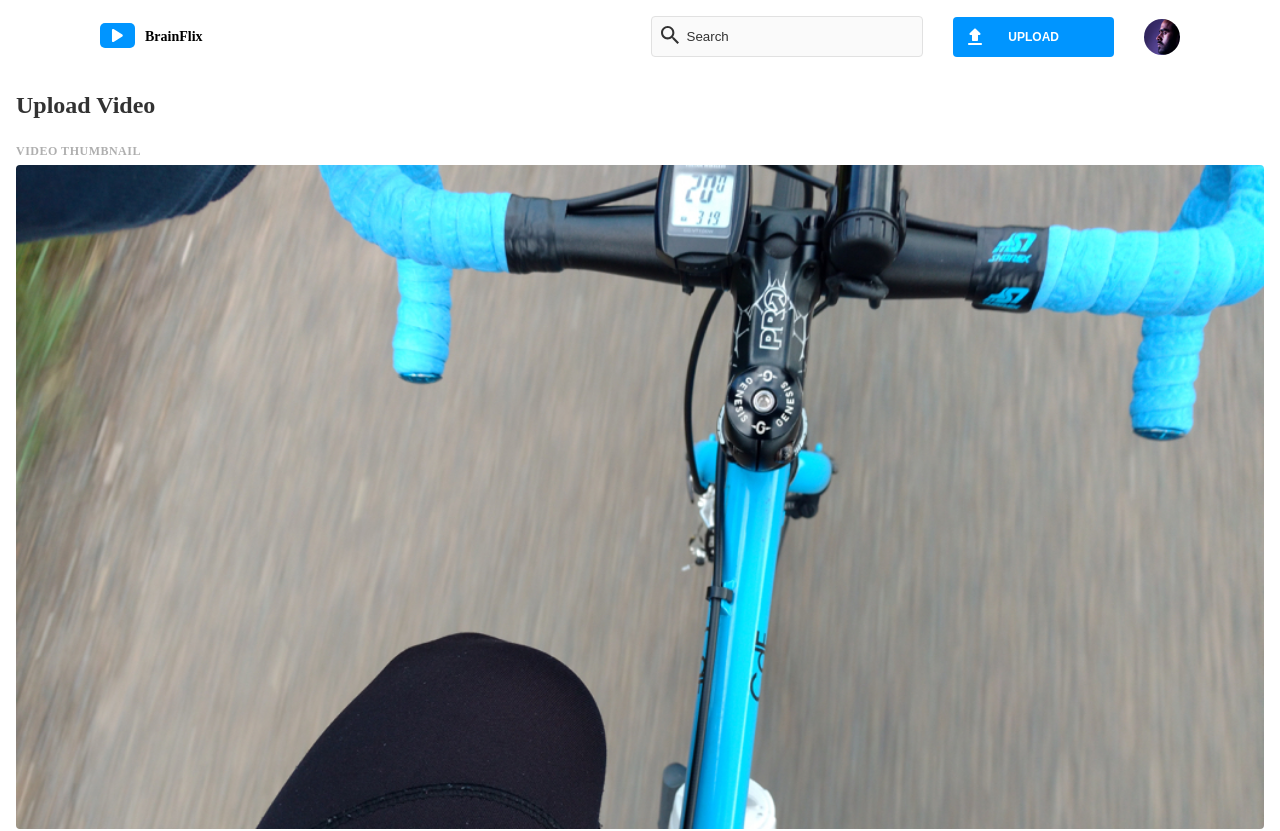
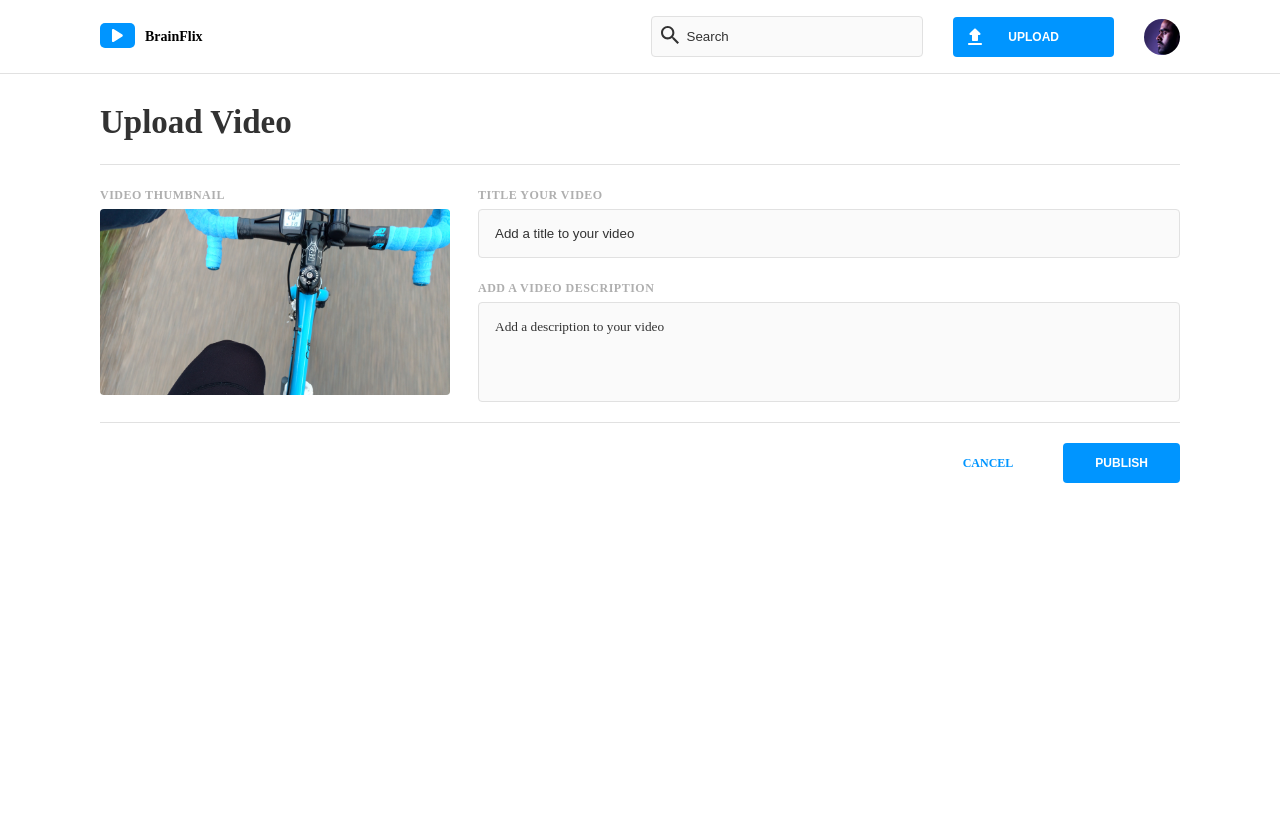
Before and after one commit to Lala0419/nanaya-miki-brainflix, a React (Create React App) app: page /upload in a window 1280 px wide. Shown: the top 831 px of the page. After the commit the page ends 800 px from the top, so only its background shows below. Built offline with nearby package versions, Linux system fonts and the light colour scheme.

Commit message:
finished styling for upload

```diff
--- a/src/components/header/header.scss
+++ b/src/components/header/header.scss
@@ -19,6 +19,7 @@
 		justify-content: center;
 		align-items: center;
 		padding: 0 1.6rem;
+		border-bottom: 1px solid $color-secondary-outline;
 
 		@include breakpoints.medium {
 			flex-direction: row;
--- a/src/components/sideBar/sideBarList.scss
+++ b/src/components/sideBar/sideBarList.scss
@@ -31,7 +31,7 @@
 	}
 
 	&__img {
-		width: 35%;
+		width: 12.5rem;
 		height: 5rem;
 		border-radius: 4px;
 		background-color: $color-secondary-outline;
@@ -42,11 +42,7 @@
 		}
 
 		@include breakpoints.medium {
-			width: 15%;
 			height: 7rem;
-		}
-		@include breakpoints.large {
-			width: 35%;
 		}
 	}
 
--- a/src/pages/Upload/Upload.jsx
+++ b/src/pages/Upload/Upload.jsx
@@ -11,12 +11,14 @@ export const Upload = () => {
 					<h1 className="upload__top-title">Upload Video</h1>
 				</div>
 				<div className="upload__middle">
+					<div className="upload__middle-img-container">
 						<h2 className="upload__middle-title">VIDEO THUMBNAIL</h2>
 						<img
 							src={Thumbnail}
 							alt="bycle"
 							className="upload__middle-img"
 						/>
+					</div>
 					<div className="upload__middle-disc-box">
 						<form className="upload__middle-form">
 							<div className="upload__middle-list-container">
--- a/src/pages/Upload/Upload.scss
+++ b/src/pages/Upload/Upload.scss
@@ -3,11 +3,26 @@
 
 .upload {
 	padding: 1.6rem;
+
+	@include breakpoints.medium {
+		padding: 1.6rem 3.6rem;
+	}
+
+	@include breakpoints.large {
+		padding: 1.6rem 10rem;
+	}
 	&__top {
 		@include mobile-text-subheader-footer;
 
 		&-title {
+			padding: 1rem 0 2rem;
 			@include mobile-text-page-header;
+
+			@include breakpoints.medium {
+				@include tablet-desk-text-page-header;
+				padding-bottom: 2rem;
+				border-bottom: 1px solid $color-secondary-outline;
+			}
 		}
 	}
 
@@ -18,9 +33,17 @@
 		display: flex;
 		flex-direction: column;
 
+		@include breakpoints.medium {
+			padding-bottom: 2rem;
+			border-bottom: 1px solid $color-secondary-outline;
+		}
+
+		@include breakpoints.large {
+			flex-direction: row;
+			justify-content: space-between;
+		}
+
 		&-title {
-			// padding-top: 1.6rem;
-			// padding-bottom: 0.5rem;
 			color: $color-primary-inactive;
 			font-weight: 700;
 			@include label-padding;
@@ -32,6 +55,28 @@
 		&-img {
 			width: 100%;
 			border-radius: 4px;
+
+			@include breakpoints.medium {
+				width: 50%;
+			}
+
+			@include breakpoints.large {
+				width: 100%;
+
+				&-container {
+					@include breakpoints.large {
+						display: flex;
+						flex-direction: column;
+						width: 35rem;
+					}
+				}
+			}
+		}
+
+		&-disc-box {
+			@include breakpoints.large {
+				width: 65%;
+			}
 		}
 
 		&-form {
@@ -93,6 +138,12 @@
 	&__bottom {
 		position: relative;
 
+		@include breakpoints.medium {
+			display: flex;
+			justify-content: flex-end;
+			align-items: center;
+		}
+
 		&-button {
 			font-family: "Avenir", sans-serif;
 			width: 100%;
@@ -111,9 +162,10 @@
 
 			@include breakpoints.medium {
 				padding: 0 3.2rem;
-				// min-width: 150px;
+
 				width: auto;
 				@include tablet-desk-text-labels-buttons;
+				order: 2;
 			}
 		}
 		&-publish {
@@ -126,6 +178,11 @@
 			text-align: center;
 			@include mobile-text-labels-buttons;
 			color: $color-primary-blue;
+
+			@include breakpoints.medium {
+				order: 1;
+				padding-right: 5rem;
+			}
 		}
 	}
 }
```
Lines whose indentation alone changed are shown as unchanged.
